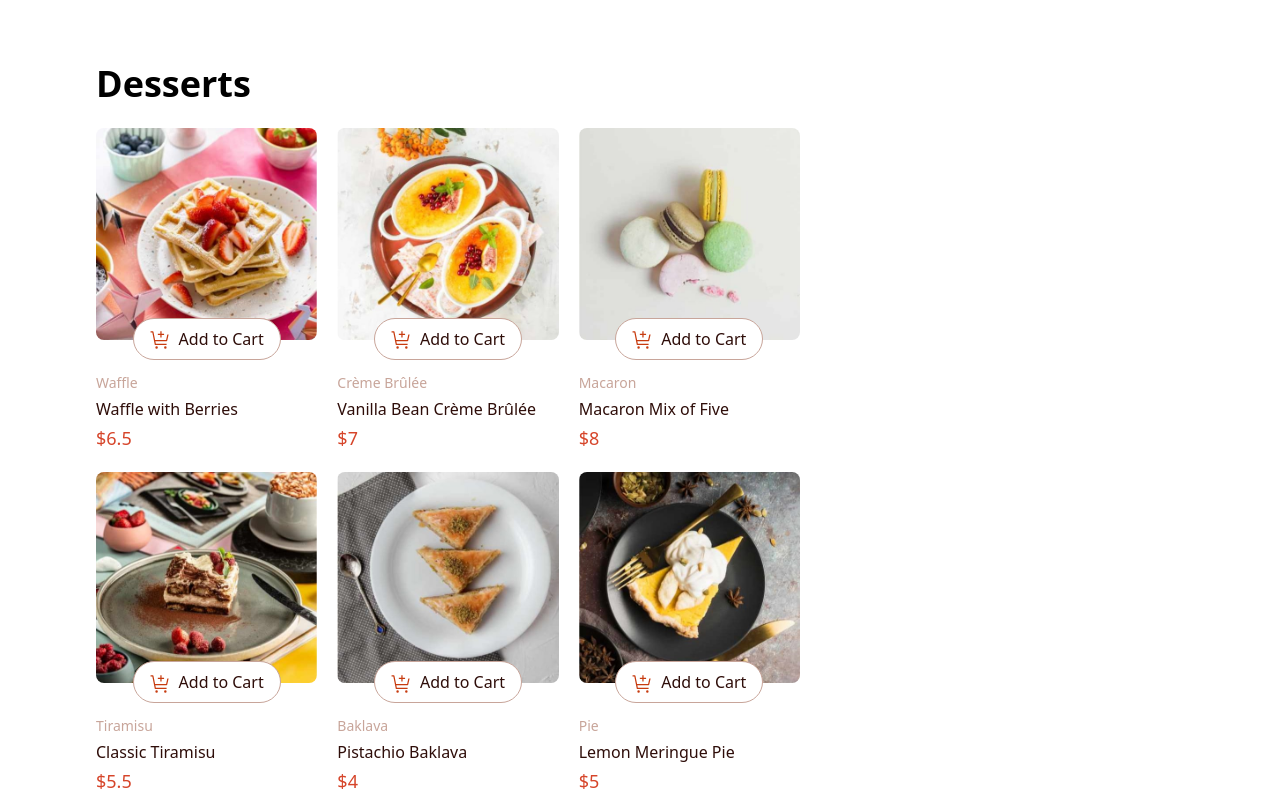
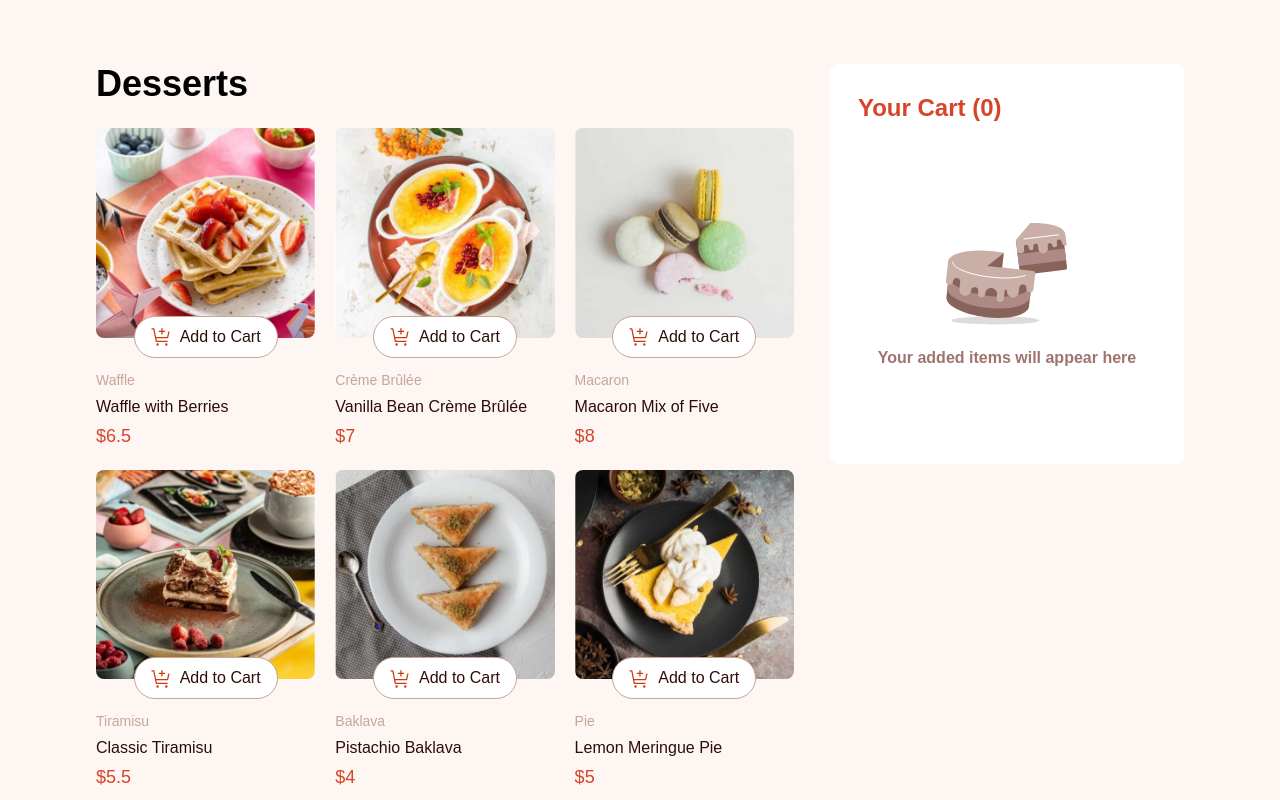
Before and after one commit to AssSam7/fem-products-list-cart, a React (Vite) app: page / in a window 1280 px wide. Shown: the top 800 px of the page. Built offline with nearby package versions, Linux system fonts and the light colour scheme.

Commit message:
Adding the Cart component

```diff
--- a/src/App.jsx
+++ b/src/App.jsx
@@ -1,10 +1,12 @@
+import ProductCart from "./components/ProductCart";
 import ProductsList from "./components/ProductsList";
 import products from "./data.json";
 
 function App() {
   return (
-    <div className="container">
+    <div className="flex gap-9">
       <ProductsList products={products} />
+      <ProductCart cartItems={[]} />
     </div>
   );
 }
--- /dev/null
+++ b/src/components/ProductCart.jsx
@@ -0,0 +1,21 @@
+import EmptyCartIcon from "../../assets/images/illustration-empty-cart.svg";
+
+export default function ProductCart({ cartItems }) {
+  return (
+    <div className="w-[30vw] bg-white h-[400px] p-7 flex flex-col gap-5 rounded-lg">
+      <h2 className="text-[#D6452A] text-2xl font-bold">
+        Your Cart ({cartItems.length})
+      </h2>
+      {cartItems.length ? (
+        <></>
+      ) : (
+        <div className="h-full flex flex-col justify-center items-center gap-2">
+          <img src={EmptyCartIcon} alt="Empty Cart Icon" />
+          <p className="text-[#A07370] font-extrabold">
+            Your added items will appear here
+          </p>
+        </div>
+      )}
+    </div>
+  );
+}
--- a/src/components/ProductsList.jsx
+++ b/src/components/ProductsList.jsx
@@ -2,7 +2,7 @@ import ProductCard from "./ProductCard";
 
 export default function ProductsList({ products }) {
   return (
-    <div className="flex flex-col gap-6 w-[55vw]">
+    <div className="flex flex-col gap-6 w-[60vw]">
       <h1 className="text-4xl font-bold">Desserts</h1>
       <div className="grid grid-cols-3 gap-5">
         {products.map(({ image, ...rest }) => (
--- a/src/index.css
+++ b/src/index.css
@@ -1,5 +1,14 @@
 @import "tailwindcss";
 
+@font-face {
+  font-family: "RedHatText";
+  src: url("../assets/fonts/static/RedHatText-Bold.ttf") format("ttf"),
+    url("../assets/fonts/static/RedHatText-Regular.ttf") format("ttf"),
+    url("../assets/fonts/static/RedHatText-SemiBold.ttf") format("ttf");
+}
+
 body {
+  font-family: "RedHatText", sans-serif;
   margin: 4rem 6rem;
+  background-color: #fdf6f3;
 }
```
Also changed, not shown: 1 other file (tests, documents, lock files or other folders).
